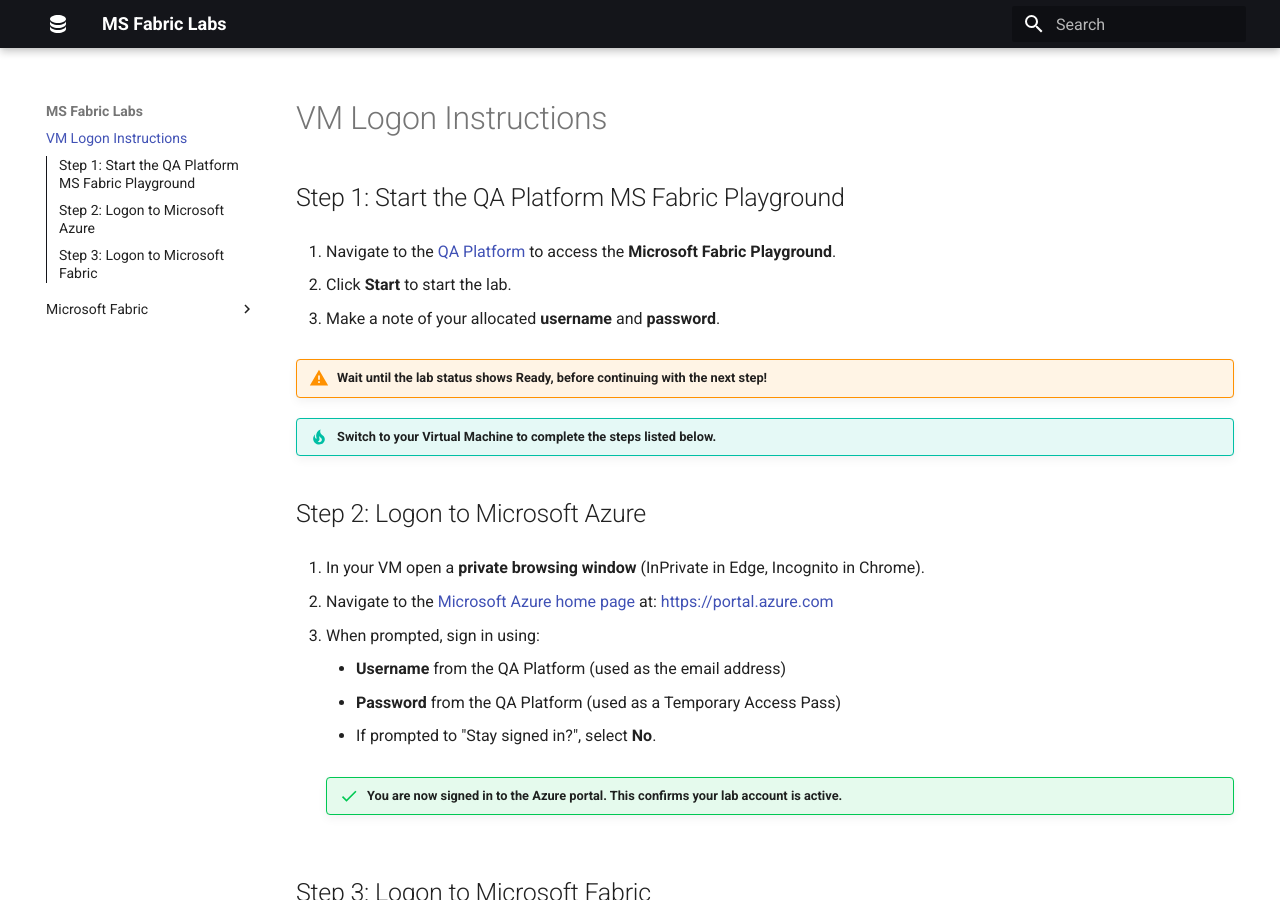
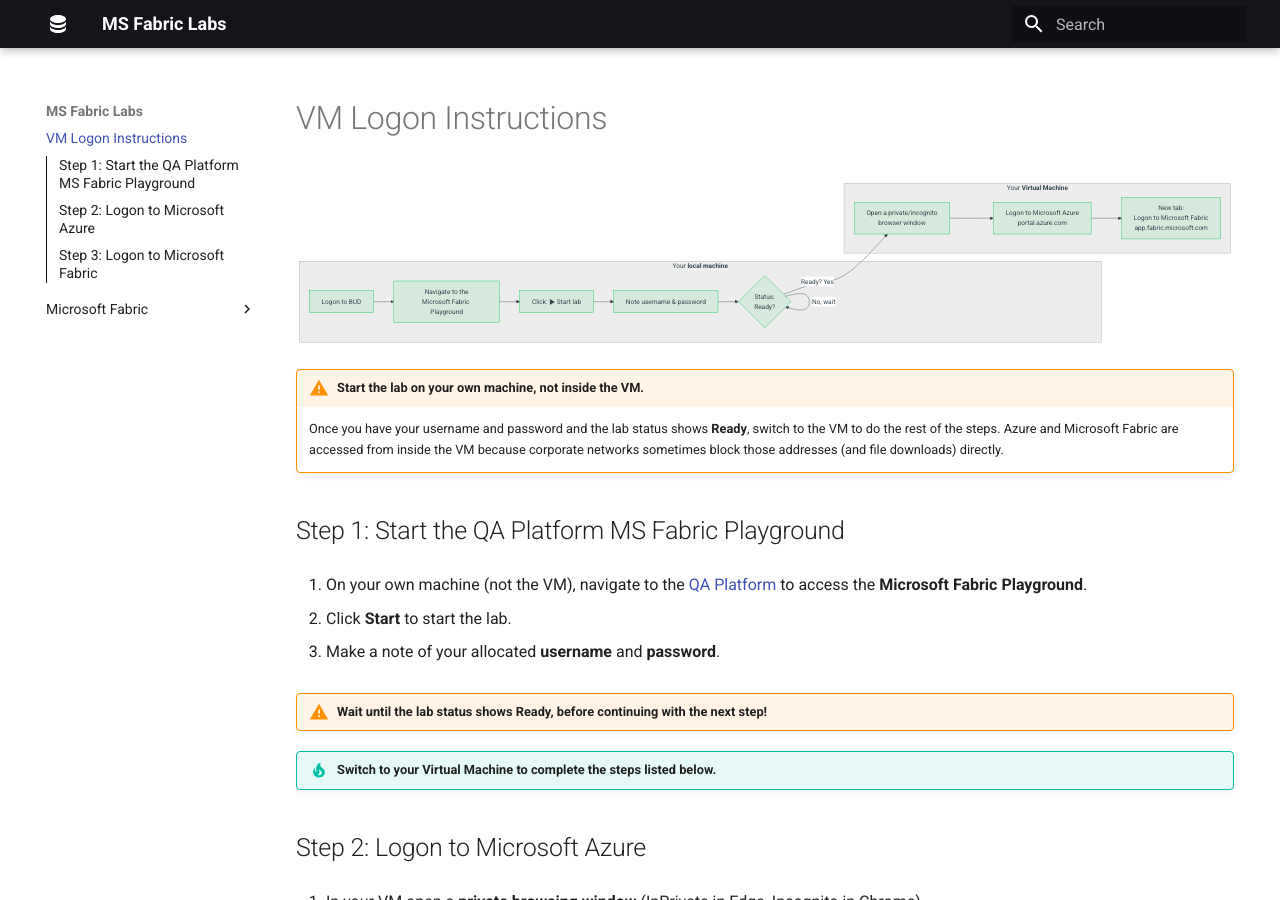
Before and after one commit to qaalabs/fabric, an MkDocs documentation site: the page built from docs/run-inside-vm.md, in a window 1280 px wide and 900 px high. Built offline with MkDocs 1.6.1 and Material for MkDocs 9.7.7, drawn with Linux system fonts in a browser that asks for light colours.

Commit message:
Add mermaid diagrams

````diff
--- a/docs/run-inside-vm.md
+++ b/docs/run-inside-vm.md
@@ -1,6 +1,32 @@
+```mermaid
+flowchart LR
+    subgraph LOCAL["Your <b>local machine</b>"]
+        direction TB
+        A1["Logon to BUD"]
+        A2["Navigate to the<br/>Microsoft Fabric Playground"]
+        A3["Click: ▶ Start lab"]
+        B["Note username & password"]
+        C{"Status:<br/>Ready?"}
+    end
+
+    subgraph VM["Your <b>Virtual Machine</b>"]
+        direction TB
+        D["Open a private/incognito<br/>browser window"]
+        E["Logon to Microsoft Azure<br/>portal.azure.com"]
+        F["New tab:<br/>Logon to Microsoft Fabric<br/>app.fabric.microsoft.com"]
+    end
+
+    A1 --> A2 --> A3 --> B --> C
+    C -- "Ready? Yes" --> D --> E --> F
+    C -- No, wait --> C
+```
+
+!!! warning "Start the lab on your own machine, not inside the VM."
+    Once you have your username and password and the lab status shows **Ready**, switch to the VM to do the rest of the steps. Azure and Microsoft Fabric are accessed from inside the VM because corporate networks sometimes block those addresses (and file downloads) directly.
+
 ## Step 1: Start the QA Platform MS Fabric Playground
 
-1. Navigate to the [QA Platform](https://bud.sso.app.qa.com/lab/microsoft-fabric-playground/) to access the **Microsoft Fabric Playground**.
+1. On your own machine (not the VM), navigate to the [QA Platform](https://bud.sso.app.qa.com/lab/microsoft-fabric-playground/) to access the **Microsoft Fabric Playground**.
 
 2. Click **Start** to start the lab.
 
--- a/mkdocs.yml
+++ b/mkdocs.yml
@@ -8,7 +8,7 @@
 
   - "Microsoft Fabric":
 
-    - "00 Fabric Warmup":
+    - "Fabric Warmup":
       - 00-fabric-warmup/index.md
       - Summary: 00-fabric-warmup/summary.md
 
@@ -115,7 +115,11 @@
   - pymdownx.smartsymbols
   - pymdownx.snippets:
       check_paths: true
-  - pymdownx.superfences
+  - pymdownx.superfences:
+      custom_fences:
+        - name: mermaid
+          class: mermaid
+          format: !!python/name:pymdownx.superfences.fence_code_format
   - pymdownx.tabbed
   - pymdownx.tasklist:
       custom_checkbox: true
@@ -125,3 +129,6 @@
 plugins:
   - search
   - glightbox
+
+extra_javascript:
+  - https://unpkg.com/mermaid/dist/mermaid.min.js
````
Also changed, not shown: docs/00-fabric-warmup/index.md (+2 -5 lines), docs/run-locally.md (+13 -0 lines).
